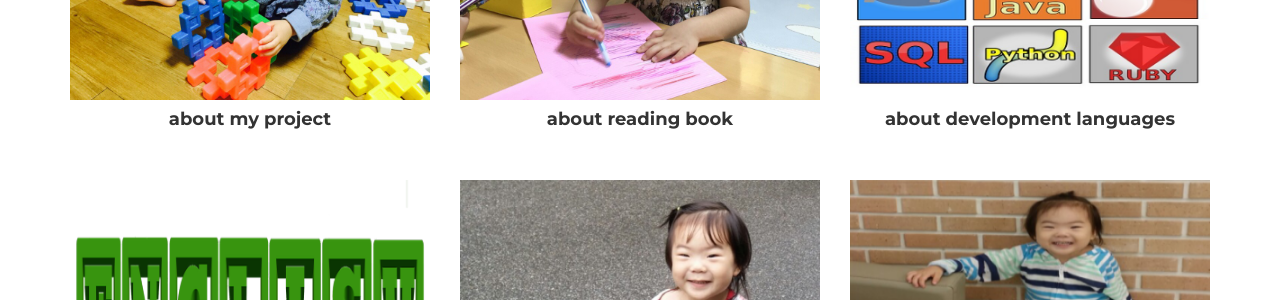
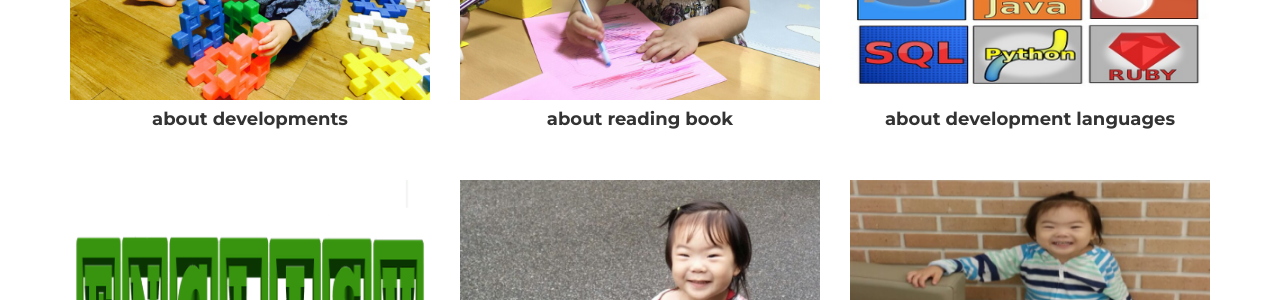
Before and after one commit to hellworld-io/hellworld-io.github.io, a Jekyll site: the page built from index.html, in a window 1280 px wide. Shown: the part 451-751 px from the top of the page. Built offline with Jekyll 4.4.1, drawn with Linux system fonts in a browser that asks for light colours; nearby versions of some CDN libraries; the list of posts is cut into pages by our own code.

Commit message:
desc updated

```diff
--- a/_data/types.json
+++ b/_data/types.json
@@ -1,6 +1,6 @@
 {
   "types" :[
-    {"id" : "development" , "desc" : "about my project"},
+    {"id" : "development" , "desc" : "about developments"},
     {"id" : "book" , "desc" : "about reading book"},
     {"id" : "languages" , "desc" : "about development languages"},
     {"id" : "english" , "desc" : "about English"},
```
